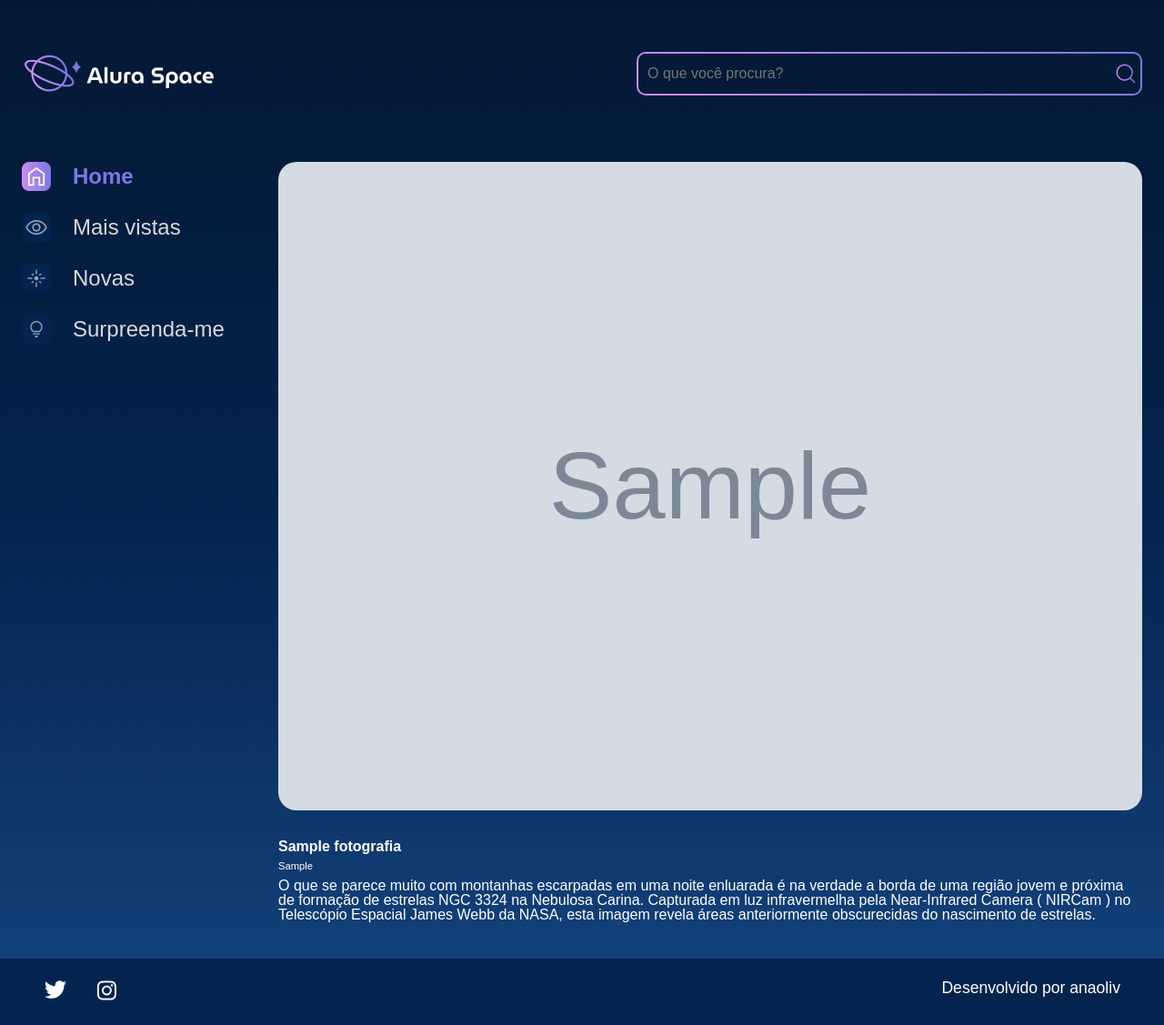
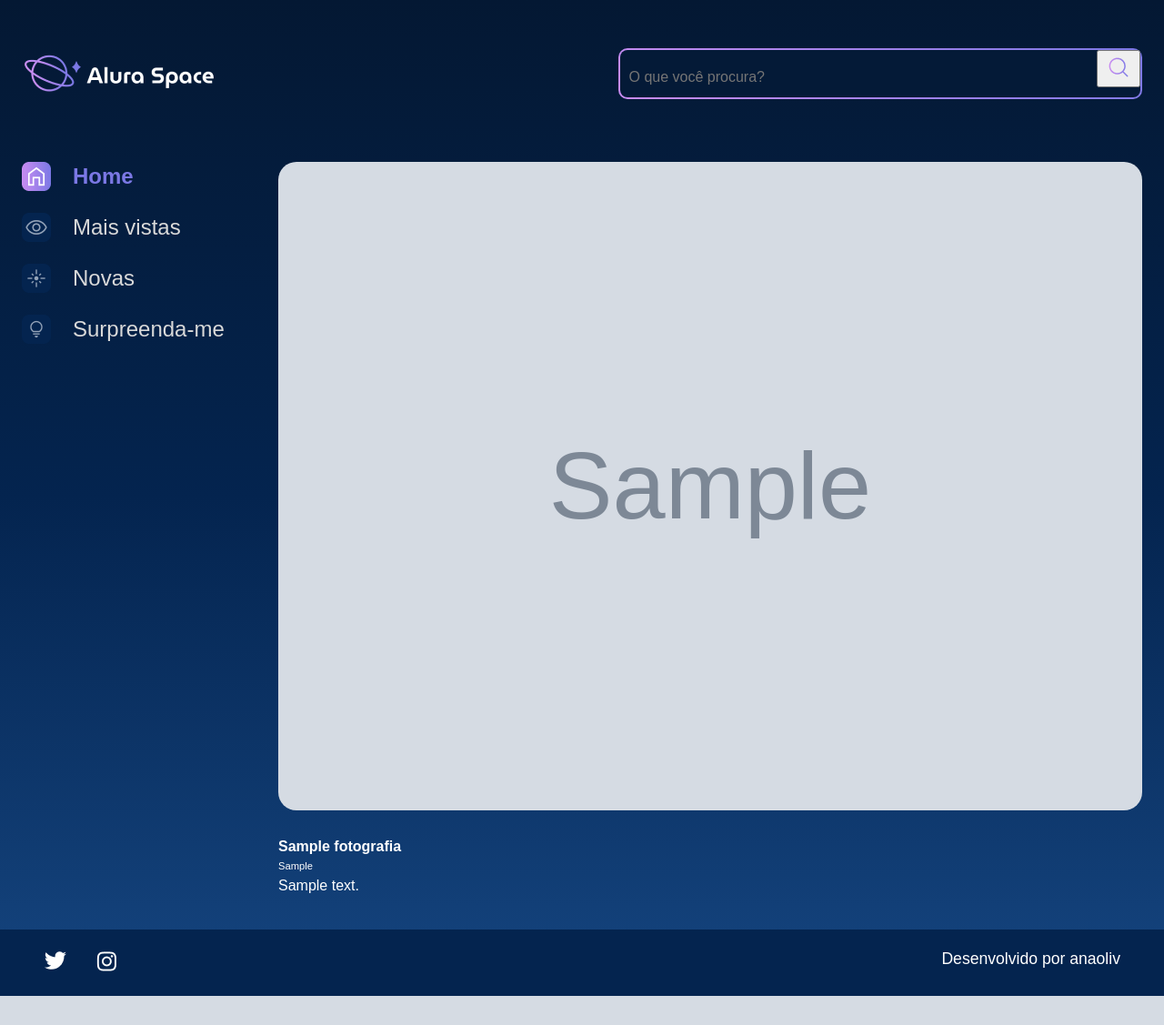
Before and after one commit to najulia/alura-space, a Django app: page /imagem/1 in a window 1280 px wide. Shown: the whole page at 91% size. After the commit the page ends 1095 px from the top, so only its background shows below. Run offline with Django 4.2, Linux system fonts and the light colour scheme; tables that the repository leaves empty hold one stand-in row (values such as "Sample post"); grey boxes marked "Sample" are stand-in pictures.

Commit message:
adicionando mecanismo de busca

```diff
--- a/galeria/urls.py
+++ b/galeria/urls.py
@@ -1,7 +1,8 @@
 from django.urls import path
-from galeria.views import index, imagem
+from galeria.views import index, imagem, buscar
 
 urlpatterns = [
     path('', index, name='index'),
     path('imagem/<int:foto_id>', imagem, name='imagem'),
+    path('buscar/', buscar, name='buscar')
 ]
--- a/galeria/views.py
+++ b/galeria/views.py
@@ -9,3 +9,12 @@ def index(request):
 def imagem(request, foto_id):
     fotografia = get_object_or_404(Fotografia, pk=foto_id)
     return render(request, 'galeria/imagem.html', {"fotografia":fotografia})
+
+def buscar(request):
+    fotografias = Fotografia.objects.order_by('data_publicacao').filter(publicada=True)
+
+    busca = request.GET.get("buscar")
+    if busca:
+        fotografias = Fotografia.objects.filter(nome__icontains=busca)
+
+    return render(request, 'galeria/index.html', {"cards":fotografias})
--- a/templates/galeria/base.html
+++ b/templates/galeria/base.html
@@ -20,8 +20,13 @@
             <img src="{% static '/assets/logo/Logo(2).png' %}" alt="Logo da Alura Space" />
             <div class="cabecalho__busca">
                 <div class="busca__fundo">
-                    <input class="busca__input" type="text" placeholder="O que você procura?">
-                    <img class="busca__icone" src="{% static '/assets/ícones/1x/search.png' %}" alt="ícone de search">
+                    <form action="{%url 'buscar' %}" method="GET">
+                        <input class="busca__input" type="text" placeholder="O que você procura?" name='buscar'>
+                        <button type="submit">
+                            <img class="busca__icone" src="{% static '/assets/ícones/1x/search.png' %}" alt="ícone de search">
+                        </button>
+                    </form>
+
                 </div>
             </div>
         </header>
--- a/templates/galeria/imagem.html
+++ b/templates/galeria/imagem.html
@@ -14,7 +14,7 @@
                             <div class="imagem__texto">
                                 <p class="imagem__titulo">{{fotografia.nome}}</p>
                                 <p class="imagem__descricao">{{fotografia.legenda}}</p>
-                                <p class="imagem__texto">O que se parece muito com montanhas escarpadas em uma noite enluarada é na verdade a borda de uma região jovem e próxima de formação de estrelas NGC 3324 na Nebulosa Carina. Capturada em luz infravermelha pela Near-Infrared Camera ( NIRCam ) no Telescópio Espacial James Webb da NASA, esta imagem revela áreas anteriormente obscurecidas do nascimento de estrelas.</p>
+                                <p class="imagem__texto">{{fotografia.descricao}}</p>
                             </div>
                         </div>
                     </div>
--- a/templates/galeria/index.html
+++ b/templates/galeria/index.html
@@ -43,6 +43,9 @@
                             </li>
                             {%endfor%}
                             {%else%}
+                            <div class="imagem__texto">
+                        <p>Nenhuma imagem encontrada</p>
+                    </div>
                             {%endif%}
                         </ul>
                     </div>
```
